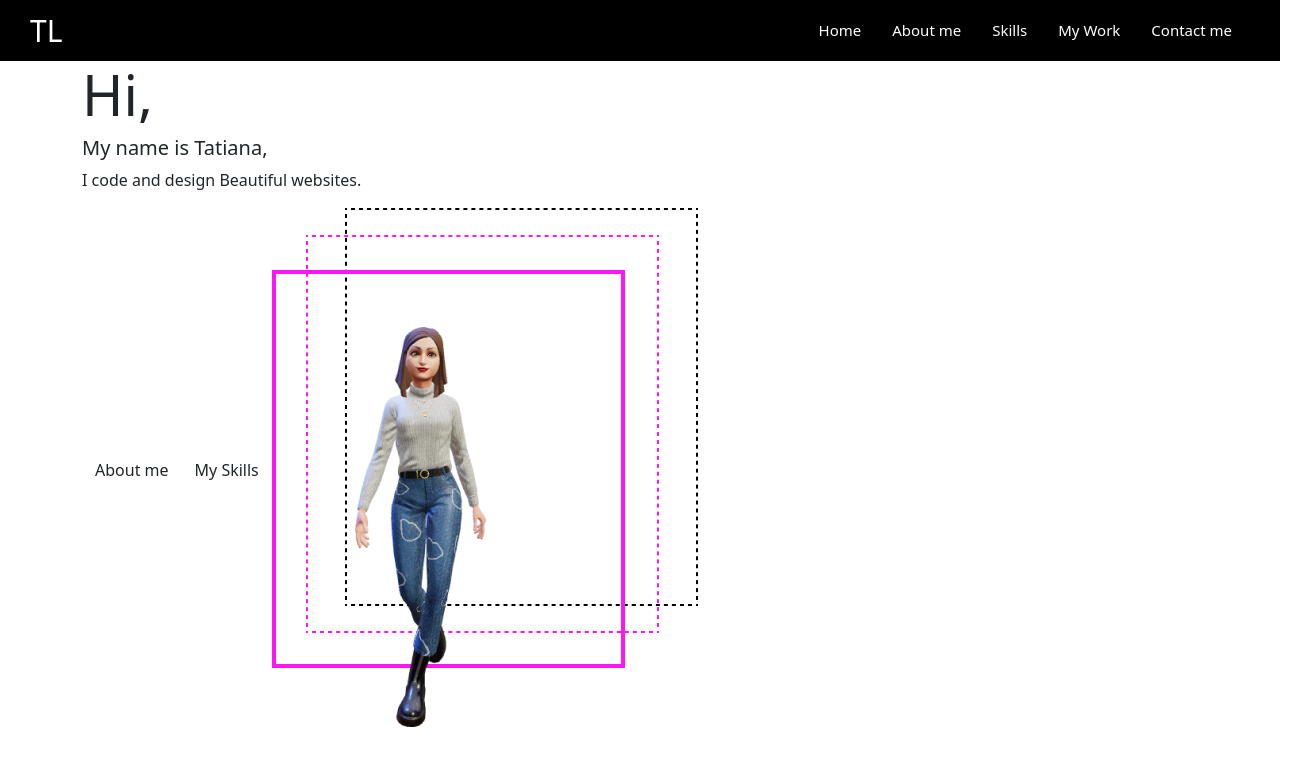
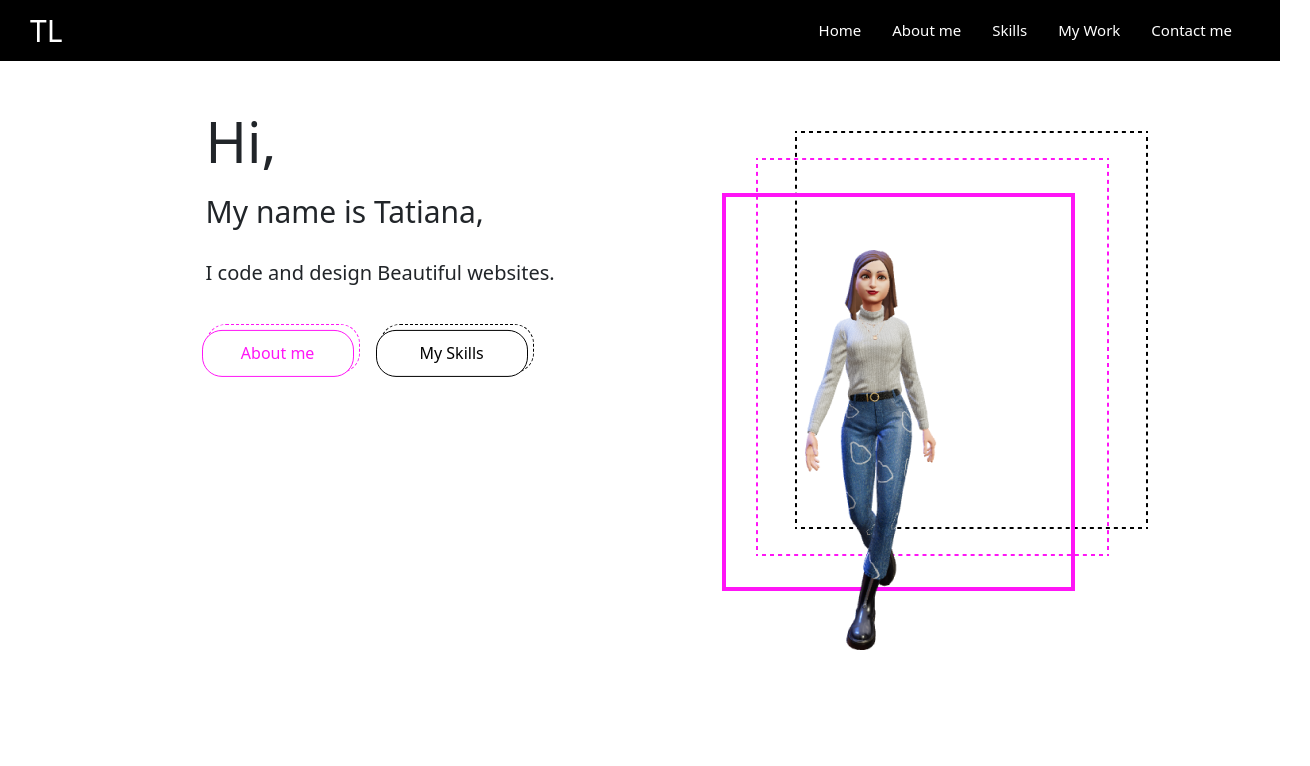
Before and after one commit to felisbertotati/react-portfolio, a React (Create React App) app in the folder react-portfolio/: page / in a window 1280 px wide. Shown: the top 766 px of the page, 1310 px wide, since content can reach past the window. Built offline with nearby package versions, Linux system fonts and the light colour scheme.

Commit message:
- added style in jumbotron

```diff
--- a/react-portfolio/src/App.css
+++ b/react-portfolio/src/App.css
@@ -26,3 +26,102 @@ body {
   font-size: 30px;
   padding-left: 30px;
 }
+
+.jumbotron {
+  position: relative;
+  width: 100%;
+  padding-top: 30%;
+}
+
+.childOne {
+  position: absolute;
+  top: 50%;
+  left: 60%;
+  transform: translate(-50%, -50%);
+}
+
+.hi {
+  padding-top: 30px;
+}
+
+.lead {
+  font-size: 30px;
+  padding-top: 10px;
+  padding-bottom: 20px;
+}
+
+.paragraph {
+  padding-bottom: 20px;
+  font-size: 20px;
+}
+
+.avatar {
+  position: absolute;
+  top: 70px;
+  right: 50px;
+}
+
+.btn-border {
+  position: relative;
+  display: inline-block;
+  margin-right: 20px;
+  width: 154px;
+  height: 49px;
+  border: 1px dashed #ff15f6;
+  border-radius: 20px;
+  box-sizing: border-box;
+}
+
+.btn-one {
+  position: absolute;
+  top: 5px;
+  left: -5px;
+  width: 100%;
+  text-align: center;
+  text-decoration: none;
+  color: #ff15f6;
+  padding: 10px;
+  height: 100%;
+  border: 1px solid #ff15f6;
+  border-radius: 20px;
+  background-color: #ffffff;
+  box-sizing: border-box;
+  cursor: pointer;
+}
+
+.btn-one:hover {
+  color: white;
+  background-color: #ff15f6;
+}
+
+.btn-border-two {
+  position: relative;
+  display: inline-block;
+  width: 154px;
+  height: 49px;
+  border: 1px dashed black;
+  border-radius: 20px;
+  box-sizing: border-box;
+}
+
+.btn-two {
+  position: absolute;
+  top: 5px;
+  left: -5px;
+  width: 100%;
+  text-align: center;
+  text-decoration: none;
+  color: black;
+  padding: 10px;
+  height: 100%;
+  border: 1px solid black;
+  border-radius: 20px;
+  background-color: #ffffff;
+  box-sizing: border-box;
+  cursor: pointer;
+}
+
+.btn-two:hover {
+  color: white;
+  background-color: rgb(0, 0, 0, 0.8);
+}
--- a/react-portfolio/src/components/HomePage.js
+++ b/react-portfolio/src/components/HomePage.js
@@ -4,17 +4,25 @@ function HomePage() {
   return (
     <>
       <div class="jumbotron">
-        <h1 class="display-4">Hi,</h1>
-        <h2 class="lead">My name is Tatiana,</h2>
+        <div className="container childOne">
+          <h1 className="display-4 hi ">Hi,</h1>
+          <h2 className="lead">My name is Tatiana,</h2>
 
-        <p>I code and design Beautiful websites.</p>
-        <a class="btn" href="#About" role="button">
-          About me
-        </a>
-        <a class="btn" href="#Skills" role="button">
-          My Skills
-        </a>
-        <img src={avatar} alt="My avatar"></img>
+          <p className="paragraph">I code and design Beautiful websites.</p>
+          <div className="btn-border">
+            <a className=" btn-one filter" href="#About" role="button">
+              About me
+            </a>
+          </div>
+          <div className="btn-border-two">
+            <a className="btn-two" href="#Skills" role="button">
+              My Skills
+            </a>
+          </div>
+        </div>
+        <div className="Container avatar">
+          <img src={avatar} alt="My avatar"></img>
+        </div>
       </div>
     </>
   );
```
